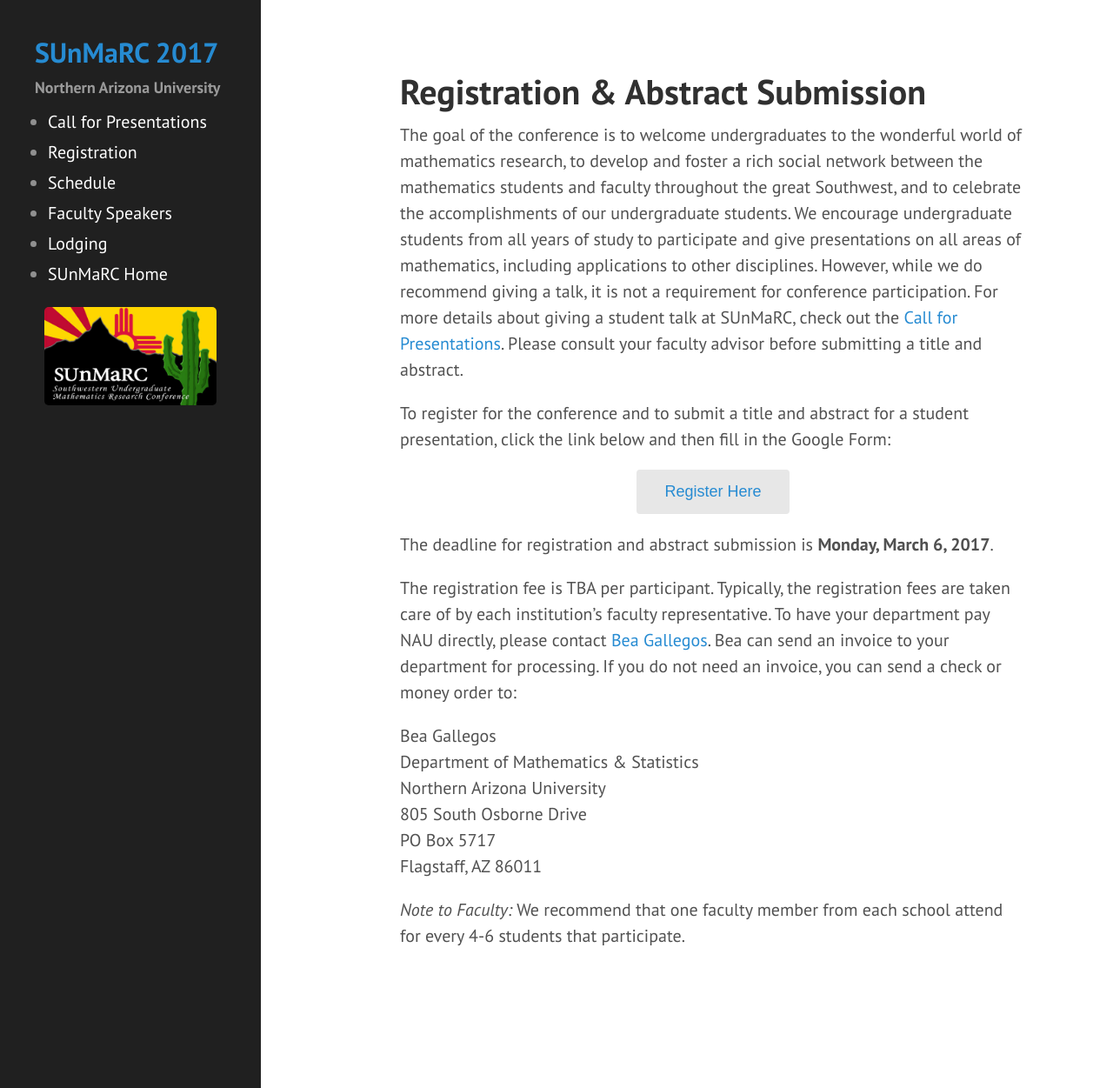
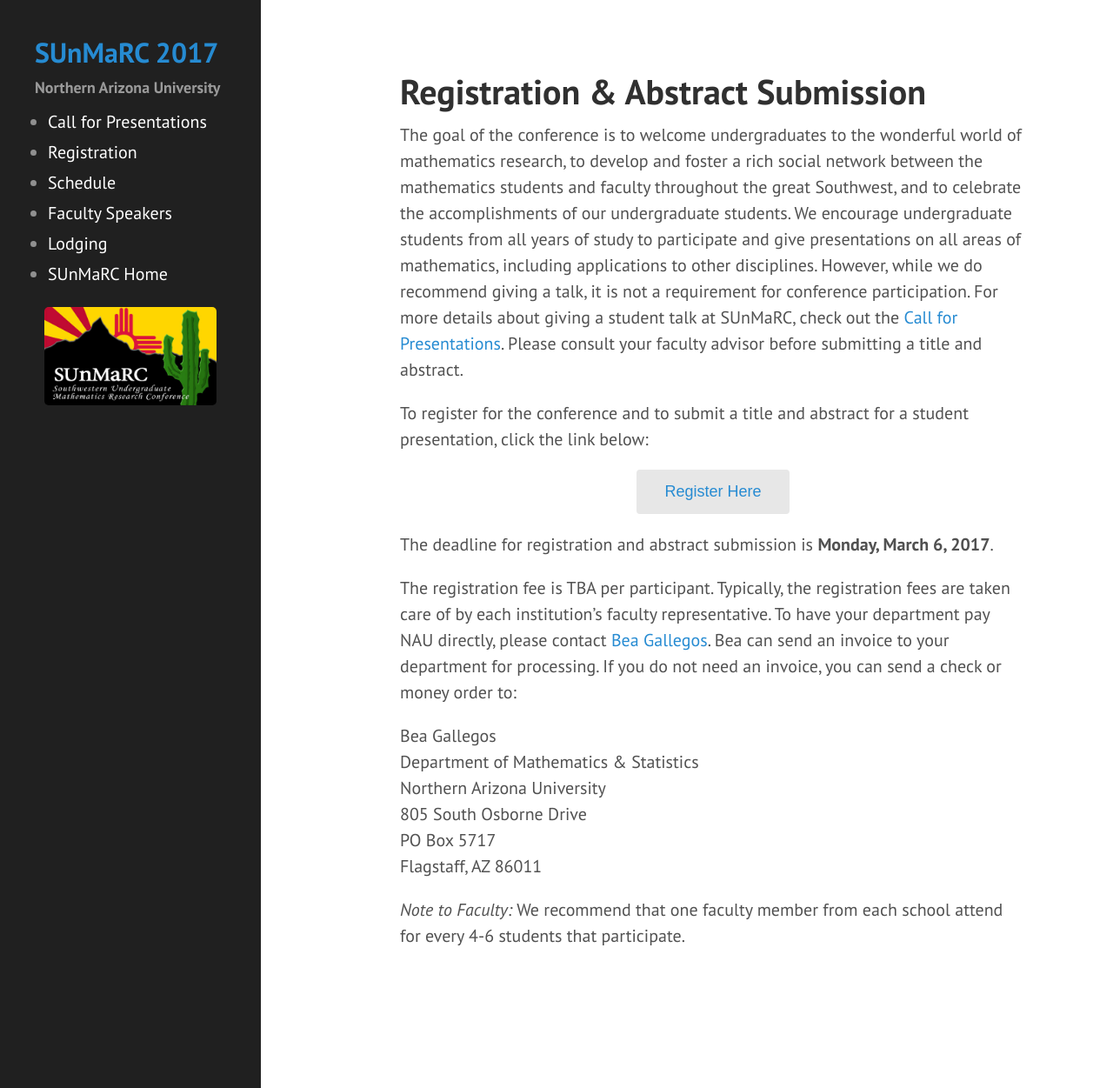
Before and after one commit to NAUMathStat/sunmarc2017, a Jekyll site: the page built from registration.md, in a window 1280 px wide and 1251 px high. Shown: the whole window at 87% size. Built offline with Jekyll 4.4.1, drawn with Linux system fonts in a browser that asks for light colours.

Commit message:
Update to registration

```diff
--- a/registration.md
+++ b/registration.md
@@ -5,7 +5,7 @@ title: Registration & Abstract Submission
 
 The goal of the conference is to welcome undergraduates to the wonderful world of mathematics research, to develop and foster a rich social network between the mathematics students and faculty throughout the great Southwest, and to celebrate the accomplishments of our undergraduate students. We encourage undergraduate students from all years of study to participate and give presentations on all areas of mathematics, including applications to other disciplines. However, while we do recommend giving a talk, it is not a requirement for conference participation. For more details about giving a student talk at SUnMaRC, check out the [Call for Presentations]({{ site.baseurl }}/call). Please consult your faculty advisor before submitting a title and abstract.
 
-<p>To register for the conference and to submit a title and abstract for a student presentation, click the link below and then fill in the Google Form:</p>
+<p>To register for the conference and to submit a title and abstract for a student presentation, click the link below:</p>
 
 <p>
 <center>
```
